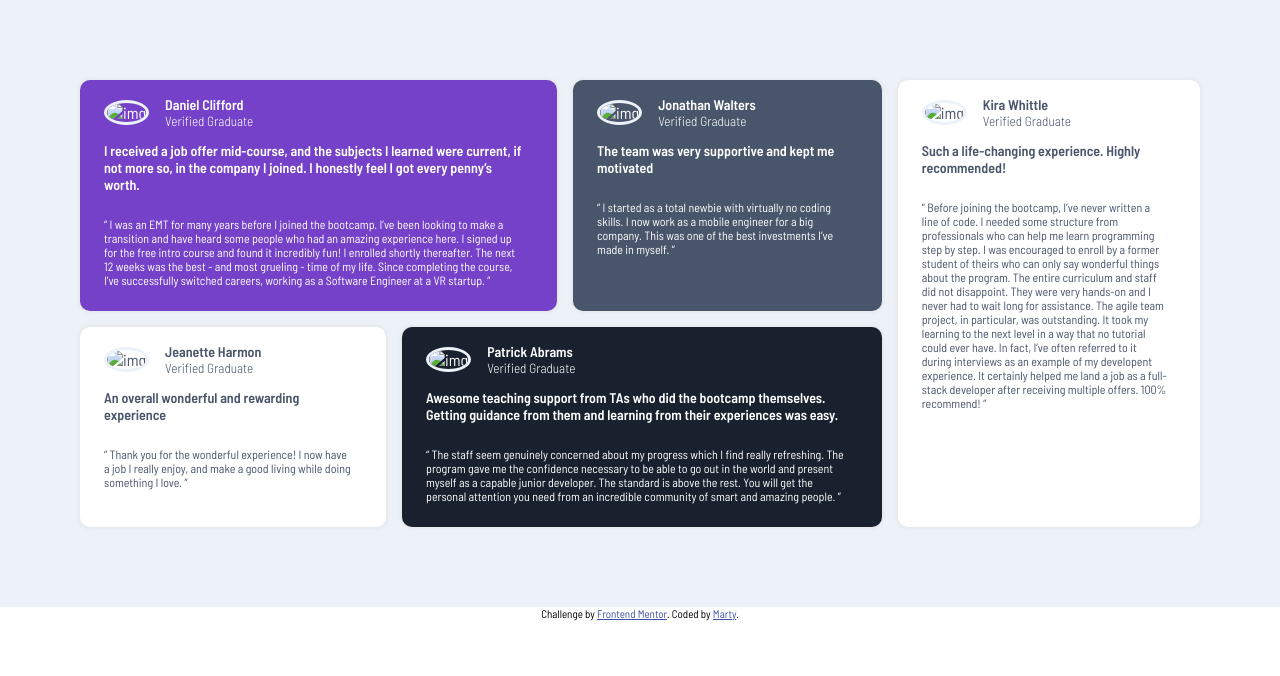
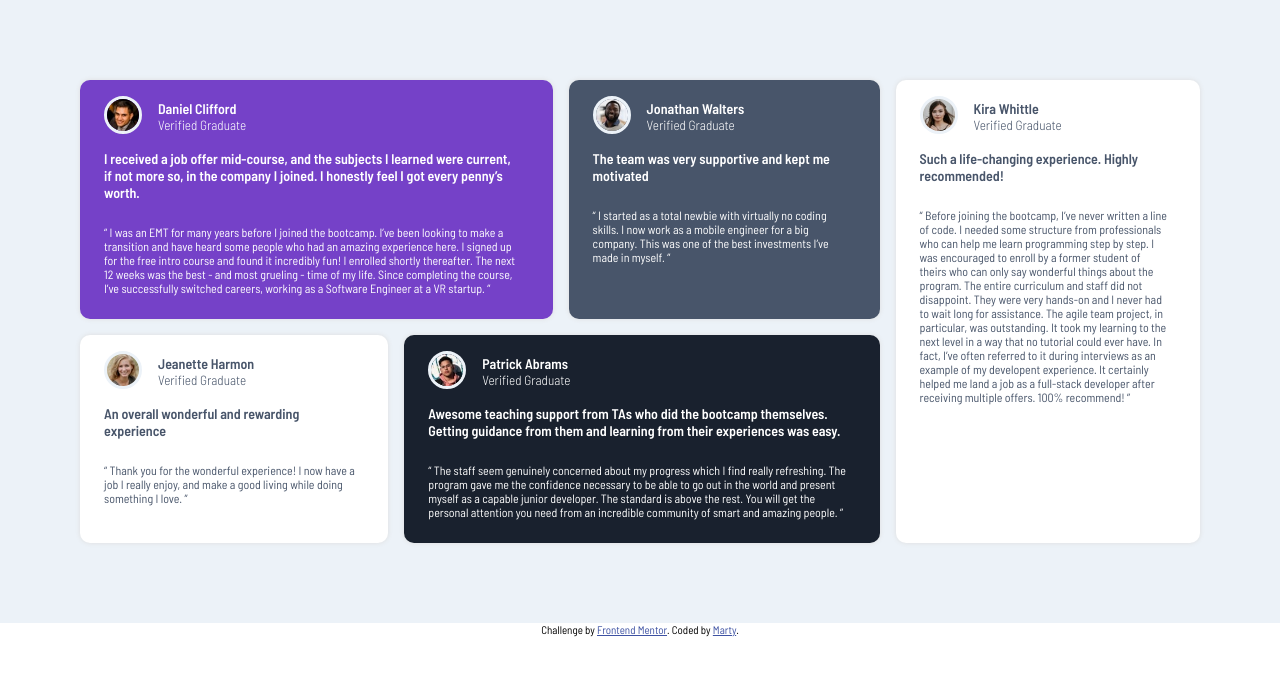
Before and after one commit to UnexplainableNo47/testimonials-grid-section-main, a plain HTML site: page index.html in a window 1280 px wide. Drawn offline with Linux system fonts and the light colour scheme; the site is published under a folder, as on GitHub Pages, so addresses that start at the root find nothing.

Commit message:
Update index.html

```diff
--- a/index.html
+++ b/index.html
@@ -26,7 +26,7 @@
 
       <div class="grid-item1">
         <div class="profile">
-          <div class="profile-img"><img src="/images/image-daniel.jpg" alt="img"></div>
+          <div class="profile-img"><img src="./images/image-daniel.jpg" alt="img"></div>
           <div class="info">
             <h4>Daniel Clifford</h4>
             <h5>Verified Graduate</h5>
@@ -45,7 +45,7 @@
 
       <div class="grid-item2">
         <div class="profile">
-          <div class="profile-img"><img src="/images/image-jonathan.jpg" alt="img"></div>
+          <div class="profile-img"><img src="./images/image-jonathan.jpg" alt="img"></div>
           <div class="info">
             <h4>Jonathan Walters</h4>
             <h5>Verified Graduate</h5>
@@ -59,7 +59,7 @@
 
       <div class="grid-item3">
         <div class="profile">
-          <div class="profile-img"><img src="/images/image-jeanette.jpg" alt="img"></div>
+          <div class="profile-img"><img src="./images/image-jeanette.jpg" alt="img"></div>
           <div class="info">
             <h4>Jeanette Harmon</h4>
             <h5>Verified Graduate</h5>
@@ -73,7 +73,7 @@
 
       <div class="grid-item4">
         <div class="profile">
-          <div class="profile-img"><img src="/images/image-patrick.jpg" alt="img"></div>
+          <div class="profile-img"><img src="./images/image-patrick.jpg" alt="img"></div>
           <div class="info">
             <h4>Patrick Abrams</h4>
             <h5>Verified Graduate</h5>
@@ -89,7 +89,7 @@
       </div>
       <div class="grid-item5">
         <div class="profile">
-          <div class="profile-img"><img src="/images/image-kira.jpg" alt="img"></div>
+          <div class="profile-img"><img src="./images/image-kira.jpg" alt="img"></div>
           <div class="info">
             <h4>Kira Whittle</h4>
             <h5>Verified Graduate</h5>
```
